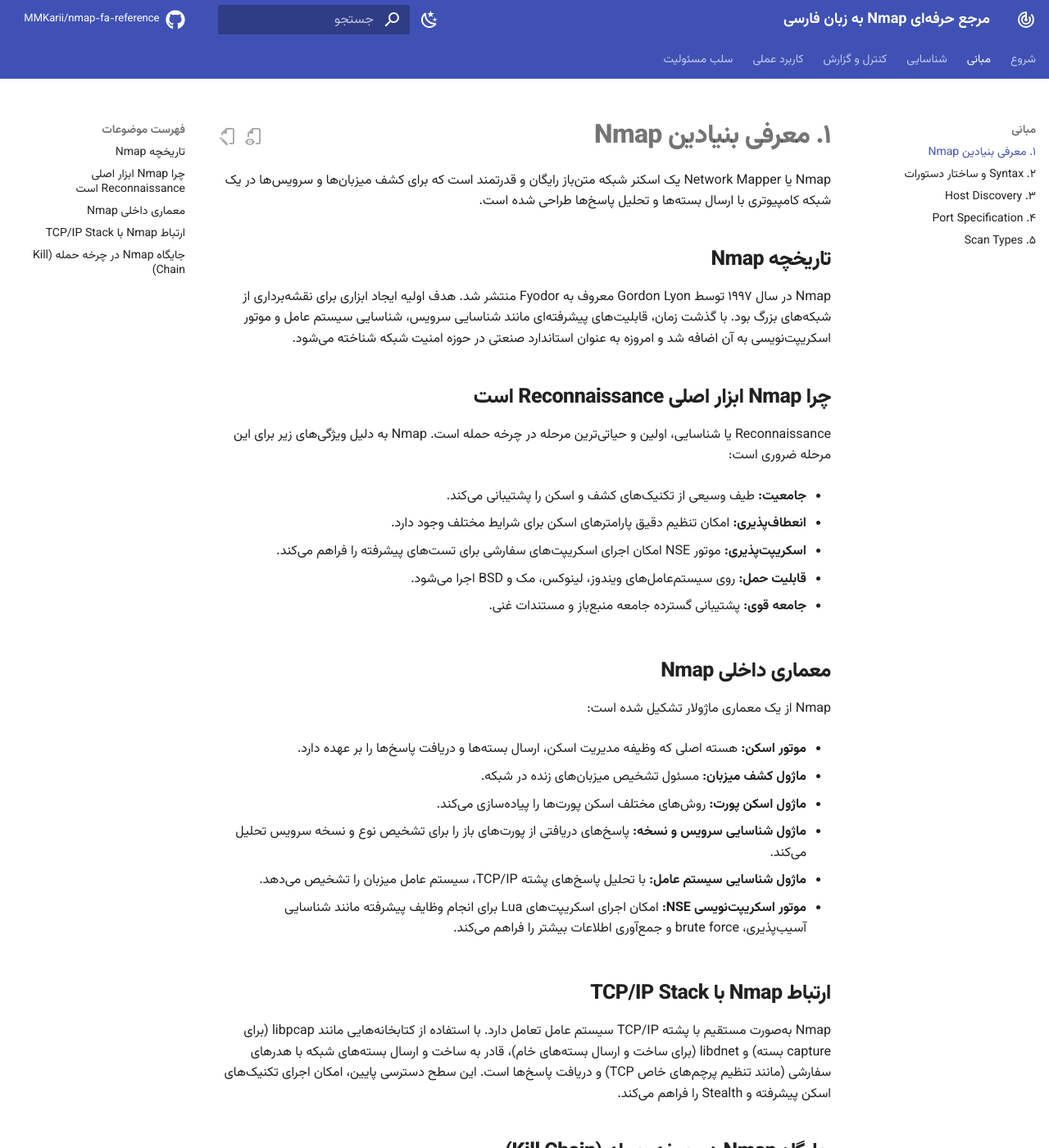
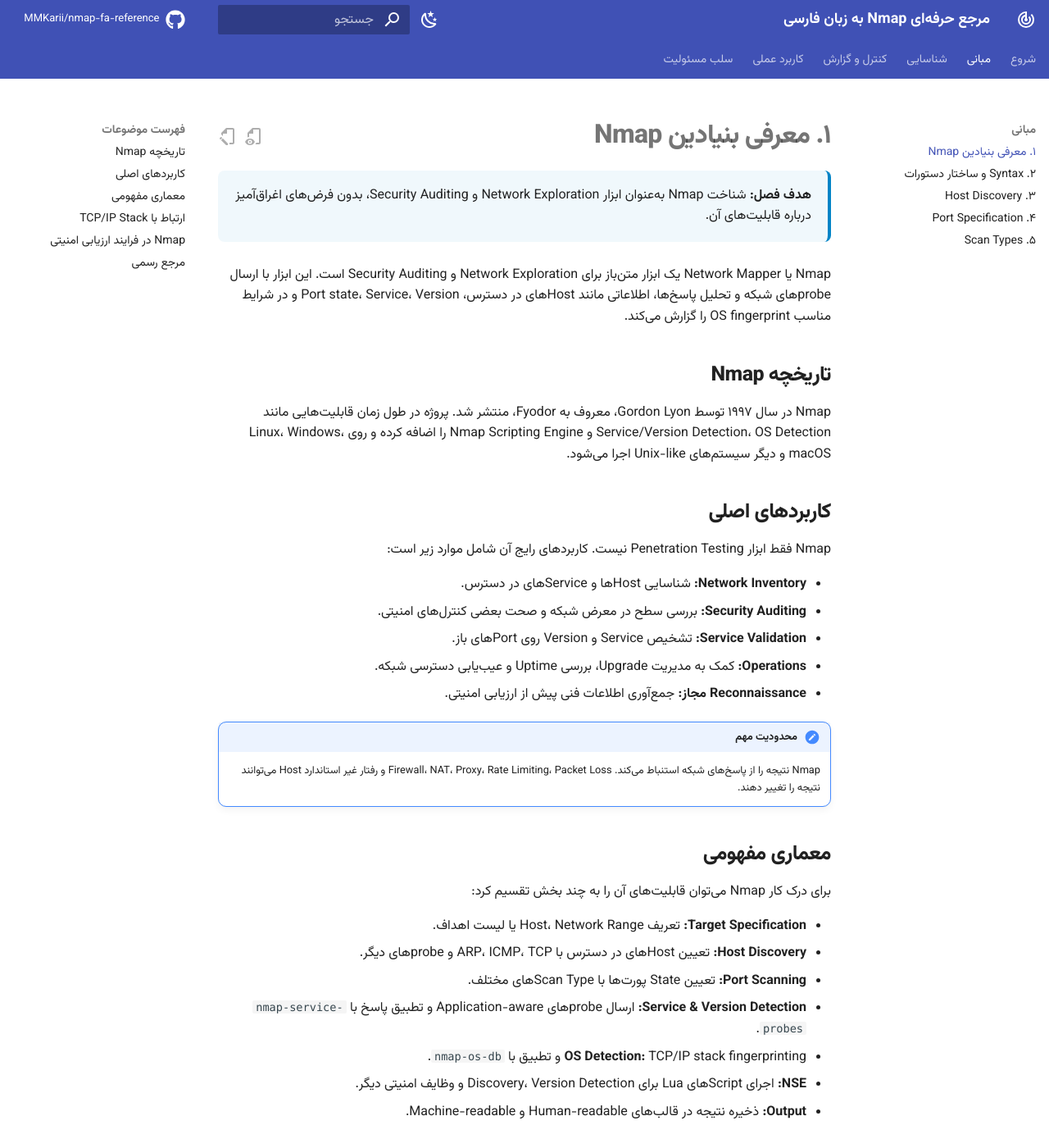
Before and after one commit to MMKarii/nmap-fa-reference, an MkDocs documentation site: the page built from docs/01-introduction.md, in a window 1280 px wide and 1400 px high. Shown: the whole window at 82% size. Built offline with MkDocs 1.6.1 and Material for MkDocs 9.7.7, drawn with Linux system fonts in a browser that asks for light colours; comment, search, counter and statistics services are not loaded; some of the changed text lies outside the part shown.

Commit message:
Review Nmap introduction against official reference

```diff
--- a/docs/01-introduction.md
+++ b/docs/01-introduction.md
@@ -1,55 +1,59 @@
 # ۱. معرفی بنیادین Nmap
 
-Nmap یا Network Mapper یک اسکنر شبکه متن‌باز رایگان و قدرتمند است که برای کشف میزبان‌ها و سرویس‌ها در یک شبکه کامپیوتری با ارسال بسته‌ها و تحلیل پاسخ‌ها طراحی شده است.
+<div class="chapter-meta">
+<strong>هدف فصل:</strong> شناخت Nmap به‌عنوان ابزار Network Exploration و Security Auditing، بدون فرض‌های اغراق‌آمیز درباره قابلیت‌های آن.
+</div>
+
+Nmap یا Network Mapper یک ابزار متن‌باز برای Network Exploration و Security Auditing است. این ابزار با ارسال probeهای شبکه و تحلیل پاسخ‌ها، اطلاعاتی مانند Hostهای در دسترس، Port state، Service، Version و در شرایط مناسب OS fingerprint را گزارش می‌کند.
 
 ## تاریخچه Nmap
 
-Nmap در سال ۱۹۹۷ توسط Gordon Lyon معروف به Fyodor منتشر شد. هدف اولیه ایجاد ابزاری برای نقشه‌برداری از شبکه‌های بزرگ بود. با گذشت زمان، قابلیت‌های پیشرفته‌ای مانند شناسایی سرویس، شناسایی سیستم عامل و موتور اسکریپت‌نویسی به آن اضافه شد و امروزه به عنوان استاندارد صنعتی در حوزه امنیت شبکه شناخته می‌شود.
+Nmap در سال ۱۹۹۷ توسط Gordon Lyon، معروف به Fyodor، منتشر شد. پروژه در طول زمان قابلیت‌هایی مانند Service/Version Detection، OS Detection و Nmap Scripting Engine را اضافه کرده و روی Linux، Windows، macOS و دیگر سیستم‌های Unix-like اجرا می‌شود.
 
-## چرا Nmap ابزار اصلی Reconnaissance است
+## کاربردهای اصلی
 
-Reconnaissance یا شناسایی، اولین و حیاتی‌ترین مرحله در چرخه حمله است. Nmap به دلیل ویژگی‌های زیر برای این مرحله ضروری است:
+Nmap فقط ابزار Penetration Testing نیست. کاربردهای رایج آن شامل موارد زیر است:
 
-- **جامعیت:** طیف وسیعی از تکنیک‌های کشف و اسکن را پشتیبانی می‌کند.
+- **Network Inventory:** شناسایی Hostها و Serviceهای در دسترس.
+- **Security Auditing:** بررسی سطح در معرض شبکه و صحت بعضی کنترل‌های امنیتی.
+- **Service Validation:** تشخیص Service و Version روی Portهای باز.
+- **Operations:** کمک به مدیریت Upgrade، بررسی Uptime و عیب‌یابی دسترسی شبکه.
+- **Reconnaissance مجاز:** جمع‌آوری اطلاعات فنی پیش از ارزیابی امنیتی.
 
-- **انعطاف‌پذیری:** امکان تنظیم دقیق پارامترهای اسکن برای شرایط مختلف وجود دارد.
+!!! note "محدودیت مهم"
+    Nmap نتیجه را از پاسخ‌های شبکه استنباط می‌کند. Firewall، NAT، Proxy، Rate Limiting، Packet Loss و رفتار غیر استاندارد Host می‌توانند نتیجه را تغییر دهند.
 
-- **اسکریپت‌پذیری:** موتور NSE امکان اجرای اسکریپت‌های سفارشی برای تست‌های پیشرفته را فراهم می‌کند.
+## معماری مفهومی
 
-- **قابلیت حمل:** روی سیستم‌عامل‌های ویندوز، لینوکس، مک و BSD اجرا می‌شود.
+برای درک کار Nmap می‌توان قابلیت‌های آن را به چند بخش تقسیم کرد:
 
-- **جامعه قوی:** پشتیبانی گسترده جامعه منبع‌باز و مستندات غنی.
+- **Target Specification:** تعریف Host، Network Range یا لیست اهداف.
+- **Host Discovery:** تعیین Hostهای در دسترس با ARP، ICMP، TCP و probeهای دیگر.
+- **Port Scanning:** تعیین State پورت‌ها با Scan Typeهای مختلف.
+- **Service & Version Detection:** ارسال probeهای Application-aware و تطبیق پاسخ با `nmap-service-probes`.
+- **OS Detection:** TCP/IP stack fingerprinting و تطبیق با `nmap-os-db`.
+- **NSE:** اجرای Scriptهای Lua برای Discovery، Version Detection و وظایف امنیتی دیگر.
+- **Output:** ذخیره نتیجه در قالب‌های Human-readable و Machine-readable.
 
-## معماری داخلی Nmap
+## ارتباط با TCP/IP Stack
 
-Nmap از یک معماری ماژولار تشکیل شده است:
+بخش بزرگی از قابلیت‌های پیشرفته Nmap از Raw Packetها استفاده می‌کند. به همین دلیل بعضی Scan Typeها روی Unix به دسترسی privileged نیاز دارند. در مقابل، TCP Connect Scan از API عادی Socket سیستم عامل استفاده می‌کند و معمولاً بدون Raw Packet privilege هم قابل اجرا است.
 
-- **موتور اسکن:** هسته اصلی که وظیفه مدیریت اسکن، ارسال بسته‌ها و دریافت پاسخ‌ها را بر عهده دارد.
+## Nmap در فرایند ارزیابی امنیتی
 
-- **ماژول کشف میزبان:** مسئول تشخیص میزبان‌های زنده در شبکه.
+در یک Assessment مجاز، Nmap معمولاً در این مراحل استفاده می‌شود:
 
-- **ماژول اسکن پورت:** روش‌های مختلف اسکن پورت‌ها را پیاده‌سازی می‌کند.
+1. تعریف صحیح Scope و Target.
+2. Host Discovery.
+3. Port Discovery.
+4. Service و Version Identification.
+5. OS Fingerprinting در صورت مناسب بودن شرایط.
+6. اجرای NSE Scriptهای انتخاب‌شده پس از بررسی اثر جانبی آن‌ها.
+7. ذخیره و تحلیل Output.
 
-- **ماژول شناسایی سرویس و نسخه:** پاسخ‌های دریافتی از پورت‌های باز را برای تشخیص نوع و نسخه سرویس تحلیل می‌کند.
+این ترتیب یک الگوی عملی است، نه الزام ثابت. در بعضی شبکه‌ها Host Discovery غیرفعال می‌شود، بعضی Scan Typeها مناسب نیستند یا لازم است Rate پایین‌تر انتخاب شود.
 
-- **ماژول شناسایی سیستم عامل:** با تحلیل پاسخ‌های پشته TCP/IP، سیستم عامل میزبان را تشخیص می‌دهد.
+## مرجع رسمی
 
-- **موتور اسکریپت‌نویسی NSE:** امکان اجرای اسکریپت‌های Lua برای انجام وظایف پیشرفته مانند شناسایی آسیب‌پذیری، brute force و جمع‌آوری اطلاعات بیشتر را فراهم می‌کند.
-
-## ارتباط Nmap با TCP/IP Stack
-
-Nmap به‌صورت مستقیم با پشته TCP/IP سیستم عامل تعامل دارد. با استفاده از کتابخانه‌هایی مانند libpcap (برای capture بسته) و libdnet (برای ساخت و ارسال بسته‌های خام)، قادر به ساخت و ارسال بسته‌های شبکه با هدرهای سفارشی (مانند تنظیم پرچم‌های خاص TCP) و دریافت پاسخ‌ها است. این سطح دسترسی پایین، امکان اجرای تکنیک‌های اسکن پیشرفته و Stealth را فراهم می‌کند.
-
-## جایگاه Nmap در چرخه حمله (Kill Chain)
-
-Nmap عمدتاً در مراحل اولیه چرخه حمله Lockheed Martin مورد استفاده قرار می‌گیرد:
-
-- **Reconnaissance:** جمع‌آوری اطلاعات اولیه درباره شبکه هدف (کشف میزبان‌ها، پورت‌ها، سرویس‌ها).
-
-- **Weaponization:** کمتر مستقیم، اما می‌تواند برای تأیید وجود سرویس‌های خاص آسیب‌پذیر استفاده شود.
-
-- **Delivery:** ممکن است برای تست قوانین فایروال یا تشخیص وجود سیستم‌های تشخیص نفوذ استفاده شود.
-
-- **Exploitation:** اسکریپت‌های NSE می‌توانند وجود آسیب‌پذیری‌های شناخته شده را بررسی کنند.
-
-- **Installation & Command and Control:** می‌تواند برای کشف کانال‌های C2 موجود در شبکه مورد استفاده قرار گیرد.
+- [Nmap Reference Guide](https://nmap.org/book/man.html)
+- [Nmap Documentation](https://nmap.org/docs.html)
```
